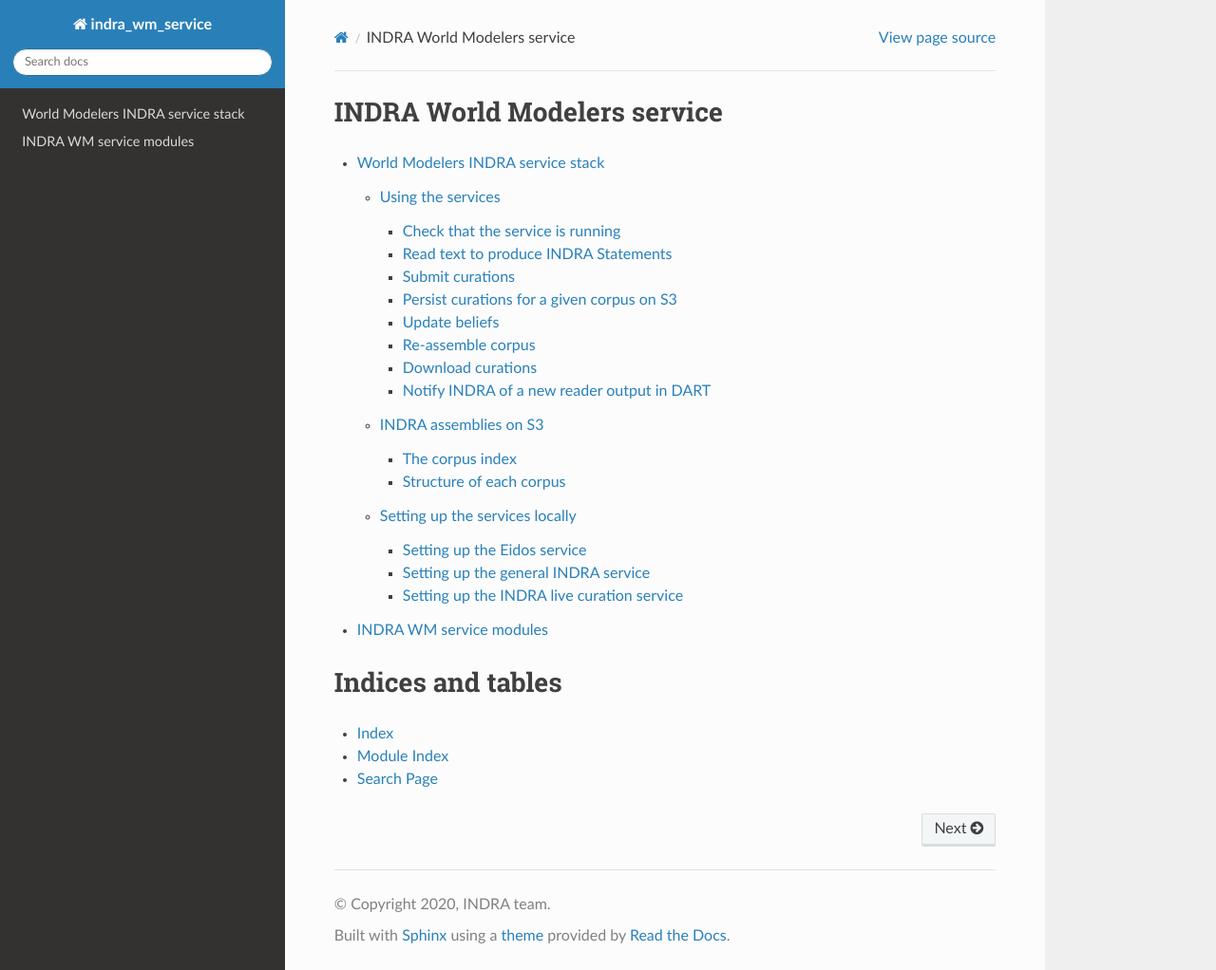
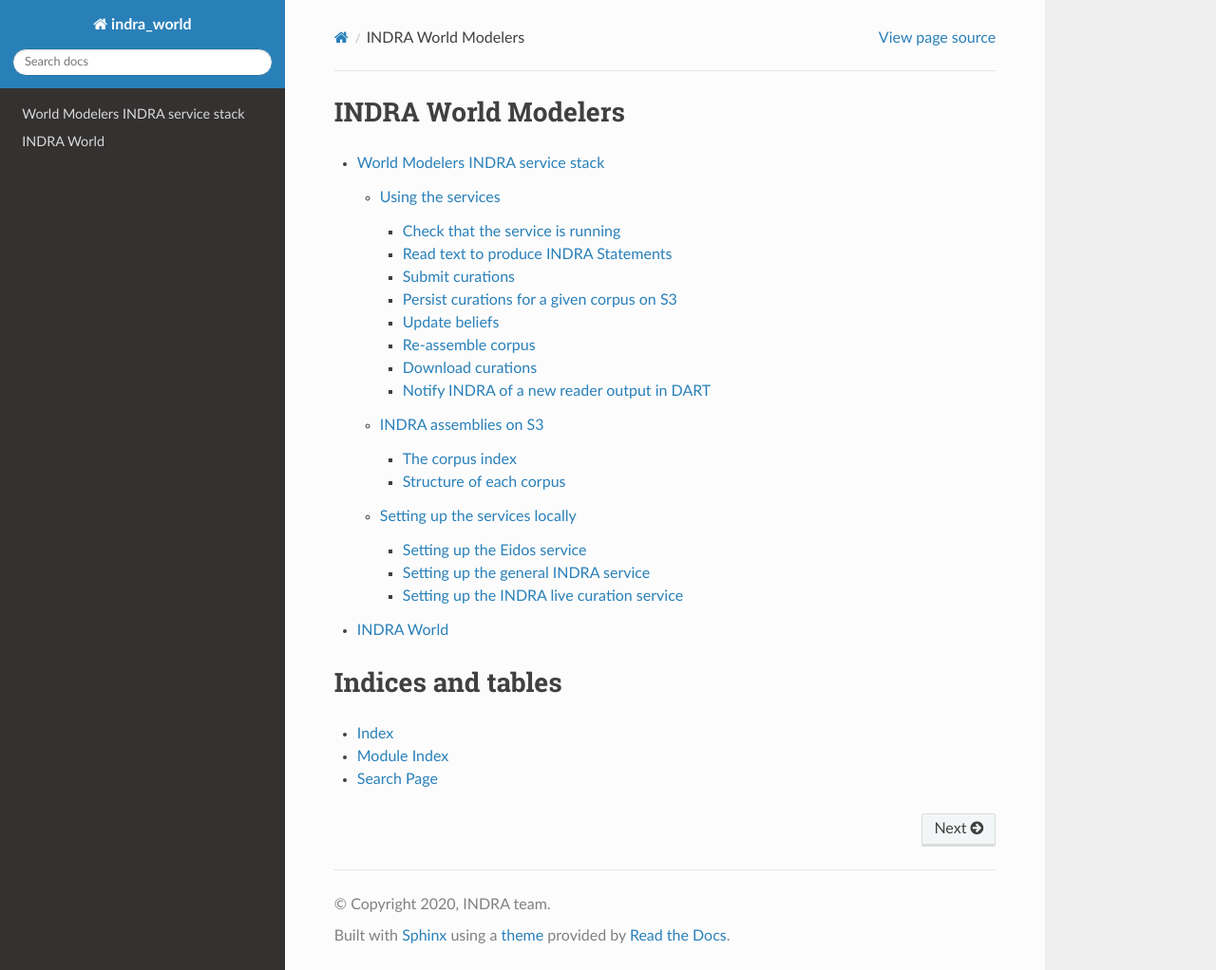
Before and after one commit to gyorilab/indra_world, a Sphinx documentation site: the page built from doc/index.rst, in a window 1280 px wide and 1022 px high. Shown: the whole window at 95% size. Built offline with Sphinx 7.4.7 and the Read the Docs theme 2.0.0, drawn with Linux system fonts in a browser that asks for light colours.

Commit message:
Update documentation

```diff
--- a/doc/conf.py
+++ b/doc/conf.py
@@ -16,7 +16,7 @@
 
 # -- Project information -----------------------------------------------------
 
-project = 'indra_wm_service'
+project = 'indra_world'
 copyright = '2020, INDRA team'
 author = 'INDRA team'
 
--- a/doc/index.rst
+++ b/doc/index.rst
@@ -1,10 +1,10 @@
-.. indra_wm_service documentation master file, created by
+.. indra_world documentation master file, created by
    sphinx-quickstart on Sun Aug  2 22:46:17 2020.
    You can adapt this file completely to your liking, but it should at least
    contain the root `toctree` directive.
 
-INDRA World Modelers service
-============================
+INDRA World Modelers
+====================
 
 .. toctree::
    :maxdepth: 3
--- a/doc/modules.rst
+++ b/doc/modules.rst
@@ -1,14 +1,14 @@
-INDRA WM service modules
-========================
+INDRA World
+===========
 
-.. automodule:: indra_wm_service
+.. automodule:: indra_world
     :members:
 
-.. automodule:: indra_wm_service.curator
+.. automodule:: indra_world.curator
     :members:
 
-.. automodule:: indra_wm_service.corpus
+.. automodule:: indra_world.corpus
     :members:
 
-.. automodule:: indra_wm_service.util
+.. automodule:: indra_world.util
     :members:
```
